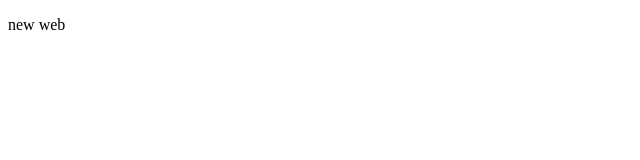
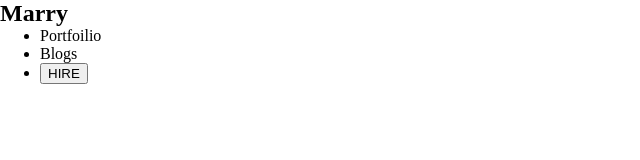
Before and after one commit to csskingrakib/developer-portfolio, a plain HTML site: page index.html in a window 1280 px wide. Shown: the whole page, without its empty margins (0-640 px from the left). Drawn offline with Linux system fonts and the light colour scheme.

Commit message:
today last commit

```diff
--- a/index.html
+++ b/index.html
@@ -3,11 +3,19 @@
 <head>
     <meta charset="UTF-8">
     <meta name="viewport" content="width=device-width, initial-scale=1.0">
-    <title>Document</title>
+    <link rel="stylesheet" href="style/style.css">
+    <link rel="preconnect" href="https://fonts.googleapis.com">
+<link rel="preconnect" href="https://fonts.gstatic.com" crossorigin>
+<link href="https://fonts.googleapis.com/css2?family=Open+Sans&family=Poppins:wght@400;700;900&display=swap" rel="stylesheet">
+    <title>developer-portfolio</title>
 </head>
 <body>
-    <p>new web
+    <h2 class="nav-title"> Marry </h2>
 
-    </p>
+    <ul>
+        <li>Portfoilio</li>
+        <li>Blogs</li>
+        <li><button>HIRE</button></li>
+    </ul>
 </body>
 </html>
--- /dev/null
+++ b/style/style.css
@@ -0,0 +1,4 @@
+*{
+    margin:0;
+
+}
```
